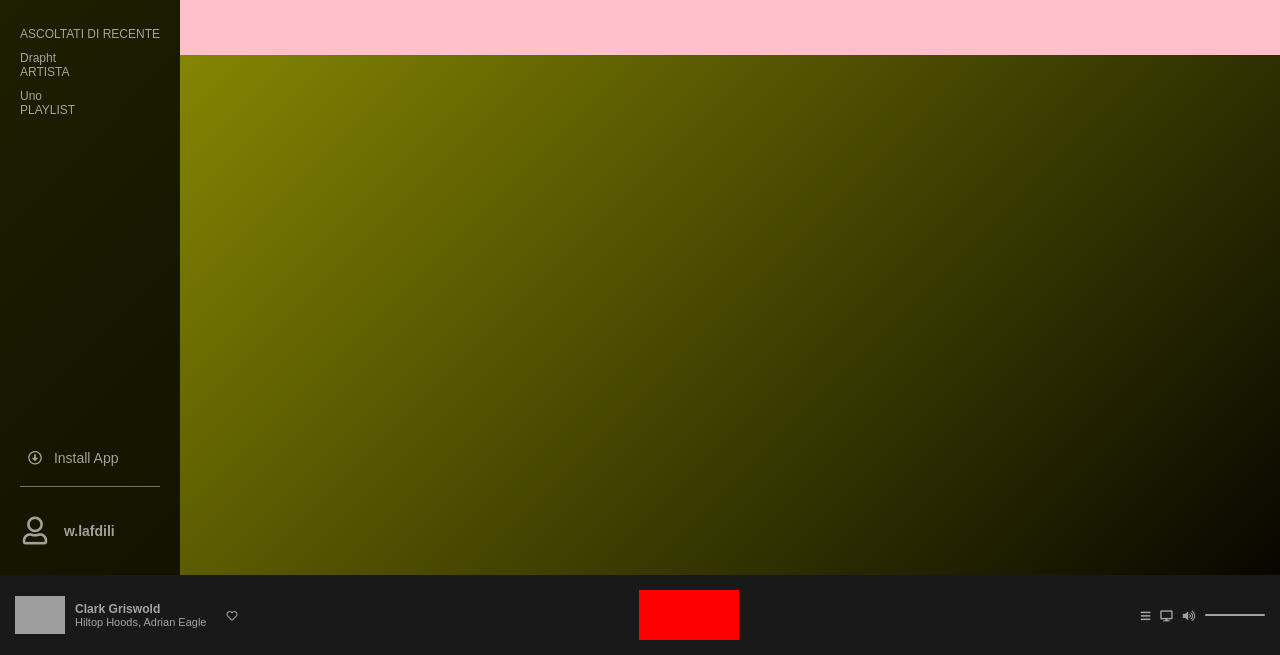
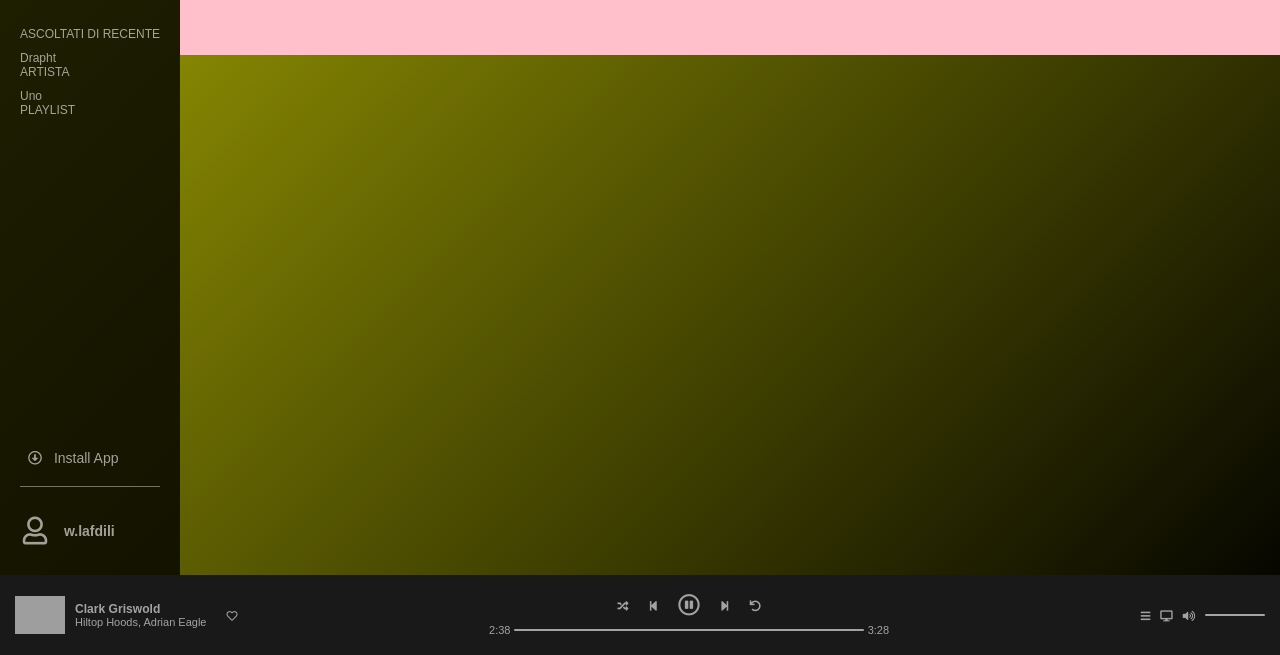
Before and after one commit to guidimarco/html-css-spotifyweb, a plain HTML site: page index.html in a window 1280 px wide. Shown: the part 145-800 px from the top of the page. Drawn offline with Linux system fonts and the light colour scheme; grey boxes are pictures that could not be loaded.

Commit message:
fine footer

```diff
--- a/css/style.css
+++ b/css/style.css
@@ -53,6 +53,10 @@ li {
 
     background-color: rgb(255, 255, 255, 0.6);
     border-radius: 1px;
+}
+
+#play .progress .line {
+    width: calc(100% - 25px - 25px);
 }
 
 /* </editor-fold> */
@@ -246,8 +250,36 @@ div#music {
 }
 
 #play {
-    width: 100px;
-    background-color: red;
+    display: flex;
+    flex-direction: column;
+    justify-content: space-around;
+    flex-grow: 1;
+
+    margin: 0 20px;
+}
+
+#play {
+    max-width: 400px;
+}
+
+#play .control {
+    display: flex;
+    align-items: center;
+    justify-content: center;
+}
+
+#play .control i {
+    margin-right: 20px;
+}
+
+#play .control i:last-child {
+    margin-right: 0;
+}
+
+#play .progress {
+    display: flex;
+    justify-content: space-between;
+    align-items: center;
 }
 
 #volume {
--- a/index.html
+++ b/index.html
@@ -128,7 +128,20 @@
 
                 <!-- PARTE CENTRALE barra durata audio in ascolto -->
                 <div id="play">
+                    <div class="control">
+                        <i class="fas fa-random"></i>
+                        <i class="fas fa-step-backward"></i>
+                        <i class="far fa-pause-circle fa-2x"></i>
+                        <i class="fas fa-step-forward"></i>
+                        <i class="fas fa-undo"></i>
+                    </div><!-- FINE SUP area bottoni -->
 
+                    <!-- INIZIO INF area barra di scorrimento video -->
+                    <div class="progress">
+                        2:38
+                        <div class="line"></div>
+                        3:28
+                    </div>
                 </div><!-- FINE PARTE CENTRALE -->
 
                 <!-- parte DX volume -->
```
